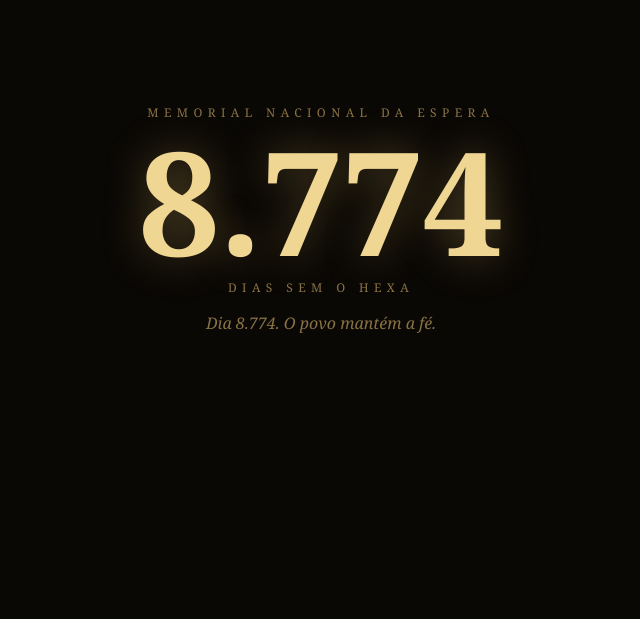
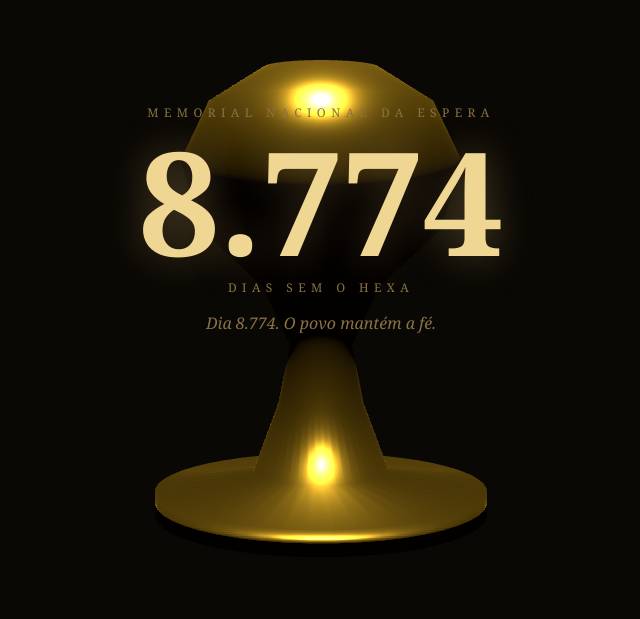
Before and after one commit to andrR89/cadeohexa, a website built with Vite: page index.html in a window 1280 px wide. Shown: the part 181-800 px from the top of the page, without its empty margins (319-959 px from the left). Built offline with nearby package versions, Linux system fonts and the light colour scheme; animation ran at ten frames a second.

Commit message:
feat: taça 3D procedural com lazy load e fallback sem WebGL

```diff
--- /dev/null
+++ b/src/cena3d/index.ts
@@ -0,0 +1,42 @@
+import * as THREE from 'three'
+import { criarTaca } from './taca'
+
+export function podeRodar3D(): boolean {
+  if (matchMedia('(prefers-reduced-motion: reduce)').matches) return false
+  const c = document.createElement('canvas')
+  return !!(c.getContext('webgl2') ?? c.getContext('webgl'))
+}
+
+export function iniciarCena(canvas: HTMLCanvasElement): { taca: THREE.Mesh; camera: THREE.PerspectiveCamera } {
+  const renderer = new THREE.WebGLRenderer({ canvas, antialias: true, alpha: true })
+  renderer.setPixelRatio(Math.min(devicePixelRatio, 2))
+
+  const cena = new THREE.Scene()
+  cena.fog = new THREE.Fog(0x0a0805, 6, 14)
+
+  const camera = new THREE.PerspectiveCamera(38, 1, 0.1, 30)
+  camera.position.set(0, 0.4, 6)
+
+  const taca = criarTaca()
+  cena.add(taca)
+
+  const facho = new THREE.SpotLight(0xfff0c0, 260, 20, Math.PI / 7, 0.45)
+  facho.position.set(0, 7, 2)
+  facho.target = taca
+  cena.add(facho, new THREE.AmbientLight(0x2a2115, 2))
+
+  function redimensionar(): void {
+    renderer.setSize(innerWidth, innerHeight, false)
+    camera.aspect = innerWidth / innerHeight
+    camera.updateProjectionMatrix()
+  }
+  addEventListener('resize', redimensionar)
+  redimensionar()
+
+  renderer.setAnimationLoop(() => {
+    taca.rotation.y += 0.004
+    renderer.render(cena, camera)
+  })
+
+  return { taca, camera }
+}
--- /dev/null
+++ b/src/cena3d/taca.ts
@@ -0,0 +1,19 @@
+import * as THREE from 'three'
+
+/** Perfil de revolução da taça (x = raio, y = altura). Low-poly de propósito. */
+const PERFIL: Array<[number, number]> = [
+  [0.00, 0.00], [0.85, 0.00], [0.85, 0.12], [0.35, 0.20], [0.22, 0.55],
+  [0.16, 0.85], [0.30, 1.15], [0.62, 1.45], [0.72, 1.80], [0.58, 2.10],
+  [0.30, 2.28], [0.00, 2.32],
+]
+
+export function criarTaca(): THREE.Mesh {
+  const pontos = PERFIL.map(([x, y]) => new THREE.Vector2(x, y))
+  const geometria = new THREE.LatheGeometry(pontos, 48)
+  const material = new THREE.MeshStandardMaterial({
+    color: 0xd4af37, metalness: 0.92, roughness: 0.28,
+  })
+  const taca = new THREE.Mesh(geometria, material)
+  taca.position.y = -1.1
+  return taca
+}
--- a/src/main.ts
+++ b/src/main.ts
@@ -25,3 +25,14 @@ rodape.innerHTML = `
   </div>
   <div id="slot-apoio" aria-hidden="true"></div>
 `
+
+// 3D por último e só se der: a piada nunca espera o WebGL.
+const canvas3d = document.querySelector<HTMLCanvasElement>('#cena3d')!
+import('./cena3d').then(({ podeRodar3D, iniciarCena }) => {
+  if (!podeRodar3D()) {
+    canvas3d.remove()
+    document.body.classList.add('sem-3d')
+    return
+  }
+  iniciarCena(canvas3d)
+})
--- a/src/styles/main.css
+++ b/src/styles/main.css
@@ -26,6 +26,8 @@ body {
   z-index: 0;
   pointer-events: none;
 }
+
+.sem-3d #heroi { background: radial-gradient(ellipse at 50% 30%, var(--marmore-2), var(--marmore-0) 70%); }
 
 main { position: relative; z-index: 1; }
 
```
